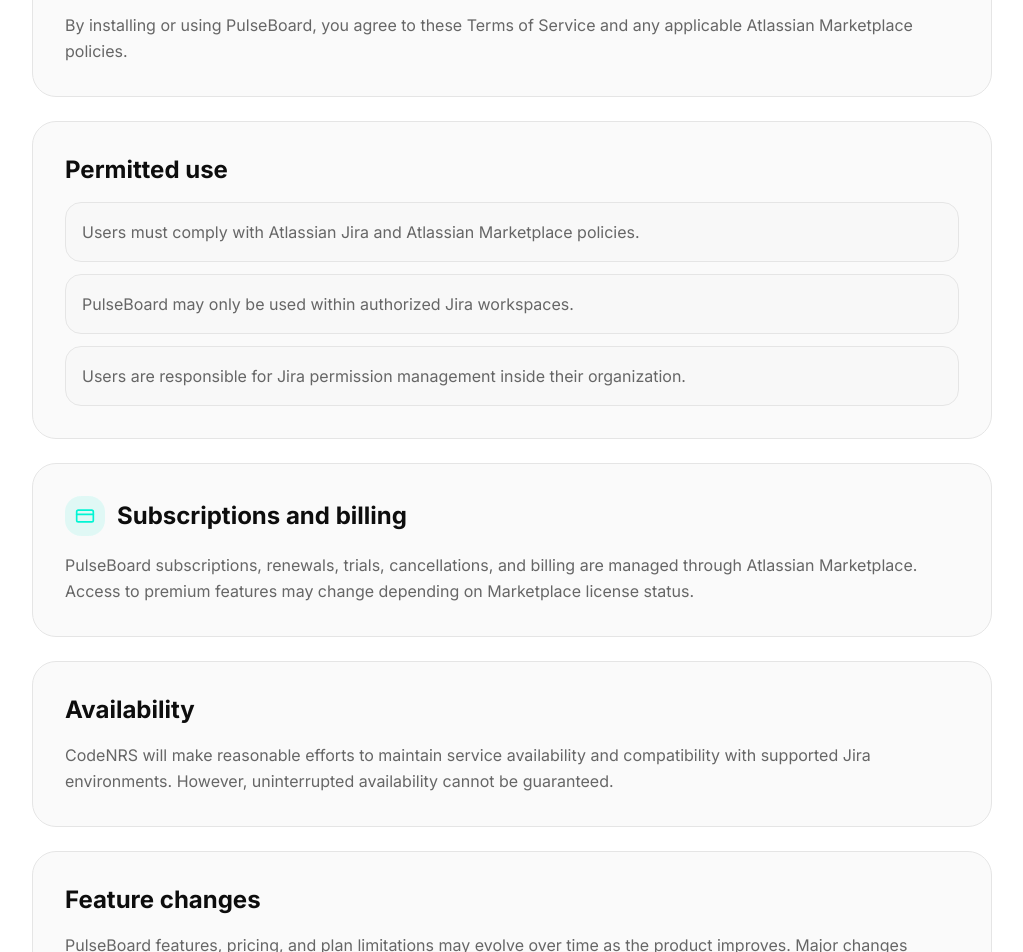
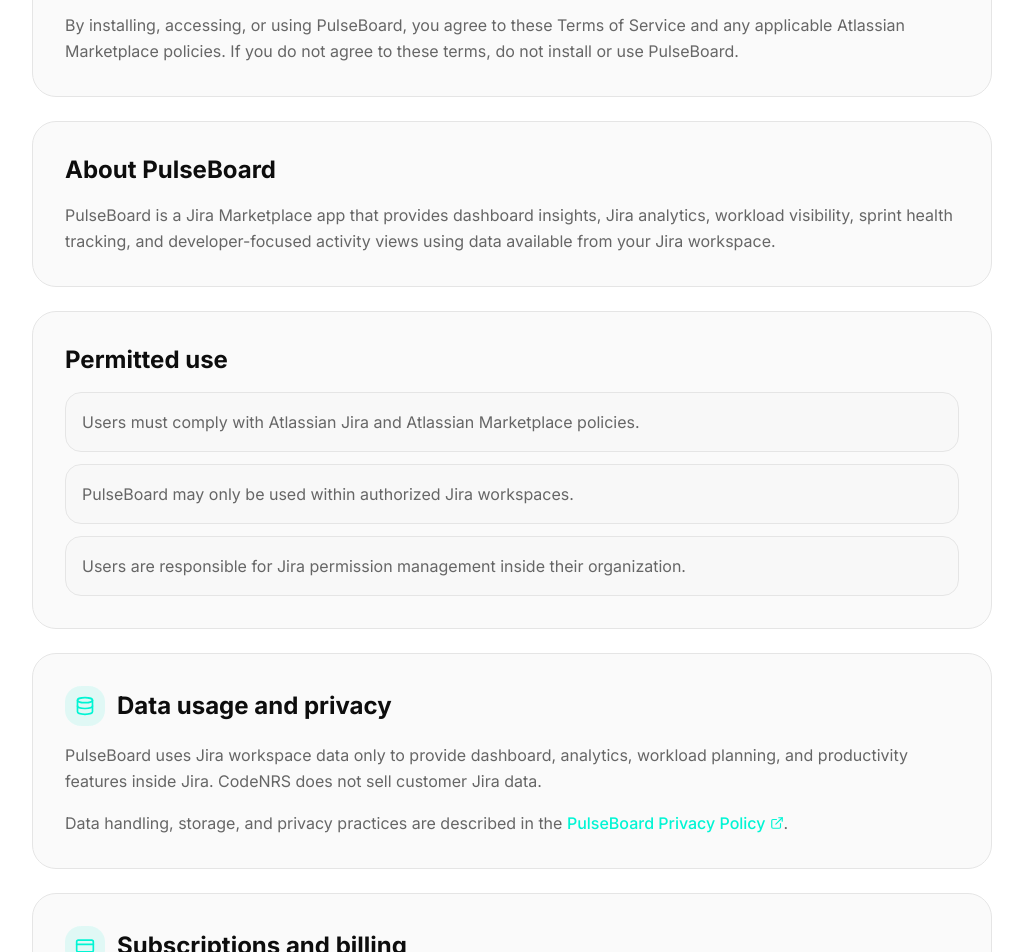
Before and after one commit to nrshagor/codenrs, a Next.js app: page /pulseboard/terms in a window 1280 px wide. Shown: the part 620-1572 px from the top of the page, without its empty margins (128-1151 px from the left). Built offline with nearby package versions, Linux system fonts and the light colour scheme.

Commit message:
docs: finalize pulseboard terms and marketplace urls

```diff
--- a/app/pulseboard/terms/page.tsx
+++ b/app/pulseboard/terms/page.tsx
@@ -5,6 +5,8 @@ import {
   ShieldCheck,
   CreditCard,
   Scale,
+  Database,
+  ExternalLink,
 } from "lucide-react";
 
 const usageRules = [
@@ -22,26 +24,26 @@ const limitationItems = [
 export default function PulseBoardTermsPage() {
   return (
     <main className="min-h-screen bg-background pt-28">
-      <section className="max-w-5xl mx-auto px-6 lg:px-8 pb-20">
+      <section className="mx-auto max-w-5xl px-6 pb-20 lg:px-8">
         <Link
           href="/pulseboard"
-          className="inline-flex items-center gap-2 text-sm text-muted-foreground hover:text-[#00F5D4] transition-colors mb-8"
+          className="mb-8 inline-flex items-center gap-2 text-sm text-muted-foreground transition-colors hover:text-[#00F5D4]"
         >
-          <ArrowLeft className="w-4 h-4" />
+          <ArrowLeft className="h-4 w-4" />
           Back to PulseBoard
         </Link>
 
-        <div className="rounded-3xl border border-border bg-card/70 backdrop-blur-xl p-8 lg:p-12 shadow-sm">
-          <div className="inline-flex items-center gap-2 rounded-full border border-[#00F5D4]/30 bg-[#00F5D4]/10 px-4 py-2 text-sm font-medium text-[#00F5D4] mb-6">
-            <FileText className="w-4 h-4" />
+        <div className="rounded-3xl border border-border bg-card/70 p-8 shadow-sm backdrop-blur-xl lg:p-12">
+          <div className="mb-6 inline-flex items-center gap-2 rounded-full border border-[#00F5D4]/30 bg-[#00F5D4]/10 px-4 py-2 text-sm font-medium text-[#00F5D4]">
+            <FileText className="h-4 w-4" />
             Terms of Service
           </div>
 
-          <h1 className="text-4xl lg:text-6xl font-bold tracking-tight text-balance mb-6">
+          <h1 className="mb-6 text-balance text-4xl font-bold tracking-tight lg:text-6xl">
             PulseBoard Terms of Service
           </h1>
 
-          <p className="text-lg text-muted-foreground leading-relaxed max-w-3xl">
+          <p className="max-w-3xl text-lg leading-relaxed text-muted-foreground">
             These Terms of Service govern the use of PulseBoard, a Jira
             Marketplace application developed by CodeNRS.
           </p>
@@ -53,12 +55,23 @@ export default function PulseBoardTermsPage() {
 
         <div className="mt-10 grid gap-6">
           <TermsSection
-            icon={<ShieldCheck className="w-5 h-5" />}
+            icon={<ShieldCheck className="h-5 w-5" />}
             title="Acceptance of terms"
           >
             <p>
-              By installing or using PulseBoard, you agree to these Terms of
-              Service and any applicable Atlassian Marketplace policies.
+              By installing, accessing, or using PulseBoard, you agree to these
+              Terms of Service and any applicable Atlassian Marketplace
+              policies. If you do not agree to these terms, do not install or
+              use PulseBoard.
+            </p>
+          </TermsSection>
+
+          <TermsSection title="About PulseBoard">
+            <p>
+              PulseBoard is a Jira Marketplace app that provides dashboard
+              insights, Jira analytics, workload visibility, sprint health
+              tracking, and developer-focused activity views using data
+              available from your Jira workspace.
             </p>
           </TermsSection>
 
@@ -76,22 +89,47 @@ export default function PulseBoardTermsPage() {
           </TermsSection>
 
           <TermsSection
-            icon={<CreditCard className="w-5 h-5" />}
+            icon={<Database className="h-5 w-5" />}
+            title="Data usage and privacy"
+          >
+            <p>
+              PulseBoard uses Jira workspace data only to provide dashboard,
+              analytics, workload planning, and productivity features inside
+              Jira. CodeNRS does not sell customer Jira data.
+            </p>
+
+            <p>
+              Data handling, storage, and privacy practices are described in the{" "}
+              <Link
+                href="/pulseboard/privacy"
+                className="inline-flex items-center gap-1 font-medium text-[#00F5D4] hover:underline"
+              >
+                PulseBoard Privacy Policy
+                <ExternalLink className="h-3.5 w-3.5" />
+              </Link>
+              .
+            </p>
+          </TermsSection>
+
+          <TermsSection
+            icon={<CreditCard className="h-5 w-5" />}
             title="Subscriptions and billing"
           >
             <p>
               PulseBoard subscriptions, renewals, trials, cancellations, and
-              billing are managed through Atlassian Marketplace. Access to
-              premium features may change depending on Marketplace license
-              status.
+              billing are managed through Atlassian Marketplace where
+              applicable. Access to premium features may change depending on
+              Marketplace license status.
             </p>
           </TermsSection>
 
           <TermsSection title="Availability">
             <p>
-              CodeNRS will make reasonable efforts to maintain service
-              availability and compatibility with supported Jira environments.
-              However, uninterrupted availability cannot be guaranteed.
+              CodeNRS will make reasonable efforts to maintain PulseBoard
+              availability and compatibility with supported Jira Cloud
+              environments. However, uninterrupted or error-free service cannot
+              be guaranteed because PulseBoard depends on Atlassian services,
+              Jira APIs, browser environments, and workspace configuration.
             </p>
           </TermsSection>
 
@@ -104,7 +142,7 @@ export default function PulseBoardTermsPage() {
           </TermsSection>
 
           <TermsSection
-            icon={<Scale className="w-5 h-5" />}
+            icon={<Scale className="h-5 w-5" />}
             title="Limitation of liability"
           >
             <ul className="space-y-3">
@@ -123,7 +161,15 @@ export default function PulseBoardTermsPage() {
             <p>
               Access to PulseBoard may end if the Jira app is uninstalled, if
               Marketplace licensing becomes inactive, or if usage violates these
-              terms or Atlassian policies.
+              terms, Atlassian policies, or applicable laws.
+            </p>
+          </TermsSection>
+
+          <TermsSection title="Changes to these terms">
+            <p>
+              CodeNRS may update these Terms of Service from time to time.
+              Continued use of PulseBoard after updates means you accept the
+              updated terms.
             </p>
           </TermsSection>
 
@@ -135,7 +181,14 @@ export default function PulseBoardTermsPage() {
                 className="font-medium text-[#00F5D4] hover:underline"
               >
                 noorerabbishagor@gmail.com
-              </a>
+              </a>{" "}
+              or visit the{" "}
+              <Link
+                href="/pulseboard/support"
+                className="font-medium text-[#00F5D4] hover:underline"
+              >
+                PulseBoard support page
+              </Link>
               .
             </p>
           </TermsSection>
@@ -155,8 +208,8 @@ function TermsSection({
   children: React.ReactNode;
 }) {
   return (
-    <section className="rounded-3xl border border-border bg-card/70 backdrop-blur-xl p-6 lg:p-8">
-      <div className="flex items-center gap-3 mb-4">
+    <section className="rounded-3xl border border-border bg-card/70 p-6 backdrop-blur-xl lg:p-8">
+      <div className="mb-4 flex items-center gap-3">
         {icon ? (
           <div className="flex h-10 w-10 items-center justify-center rounded-2xl bg-[#00F5D4]/10 text-[#00F5D4]">
             {icon}
@@ -166,7 +219,7 @@ function TermsSection({
         <h2 className="text-2xl font-bold">{title}</h2>
       </div>
 
-      <div className="text-muted-foreground leading-relaxed space-y-4">
+      <div className="space-y-4 leading-relaxed text-muted-foreground">
         {children}
       </div>
     </section>
```
